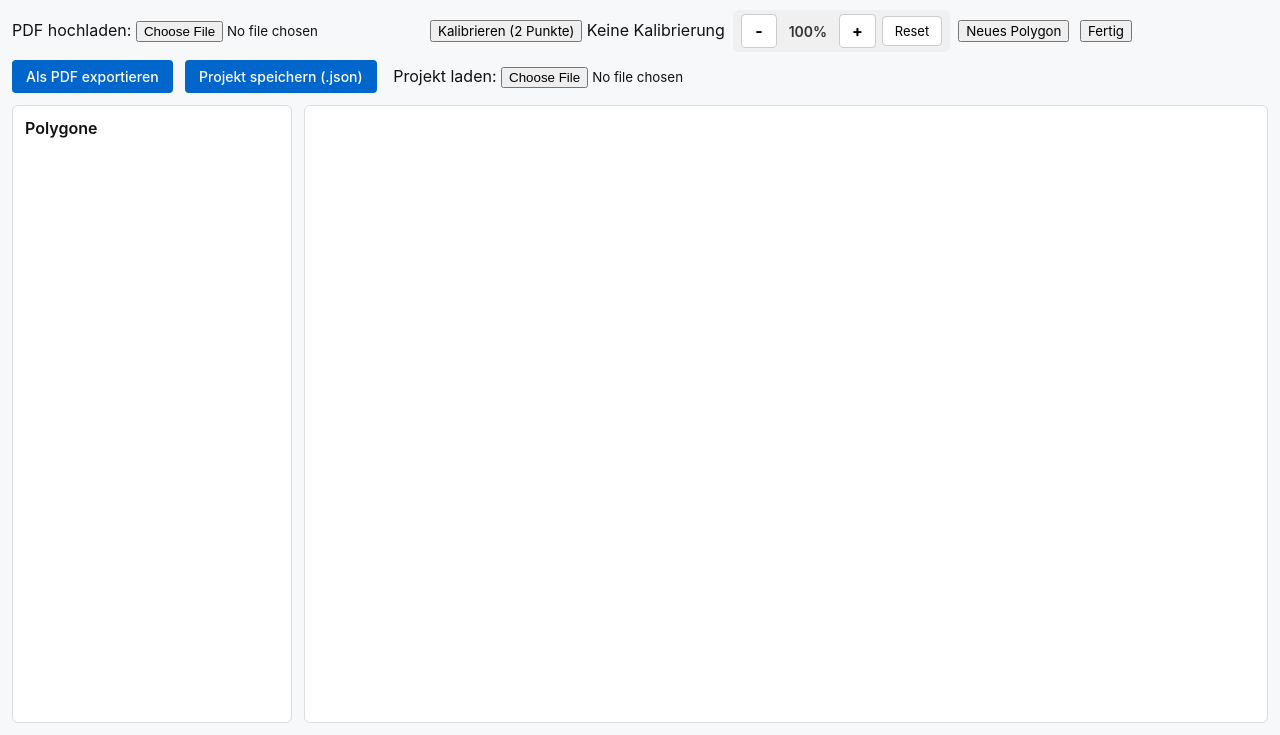
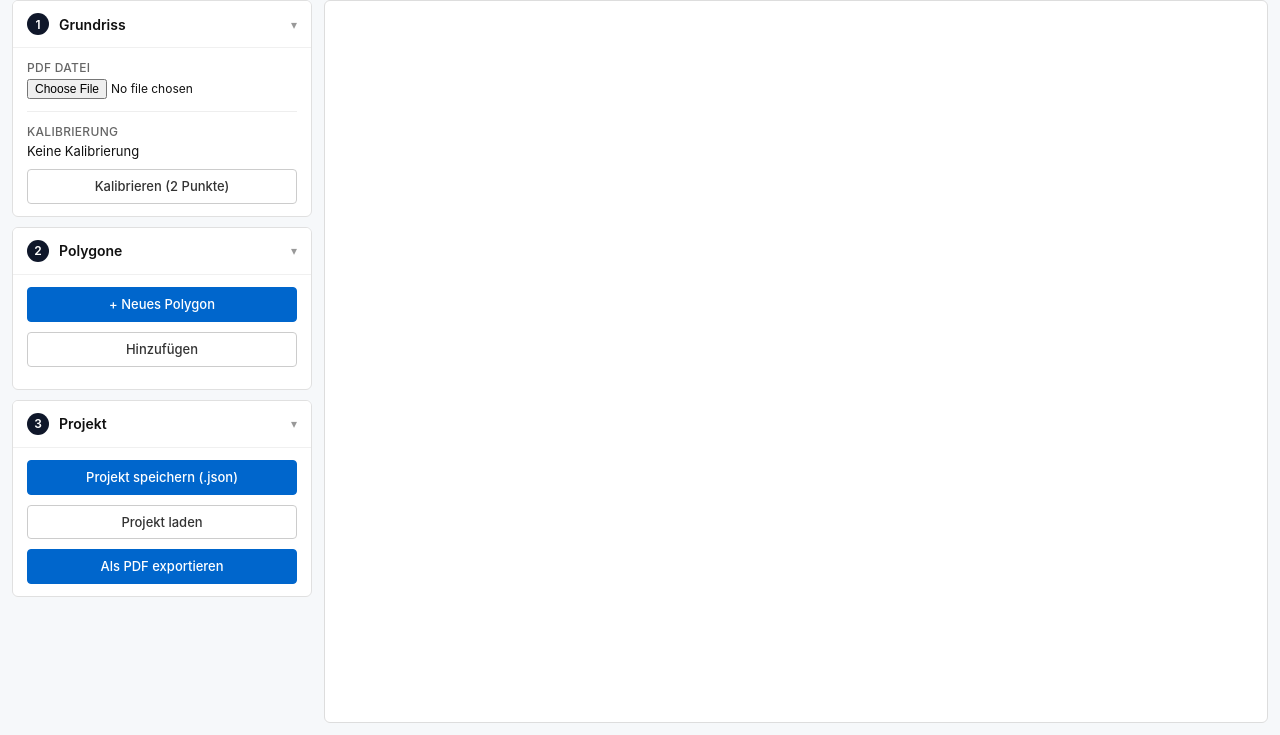
Before and after one commit to herrhorn/raumrechner, a website: page static/index.html in a window 1280 px wide. Shown: the part 65-800 px from the top of the page. Drawn offline with Linux system fonts and the light colour scheme.

Commit message:
Reorganize sidebar into three collapsible workflow cards
Split the flat top-bar of mixed actions into three numbered cards in
the sidebar that follow the actual workflow:
1. Grundriss — PDF upload, calibration
2. Polygone — draw and manage polygons
3. Projekt — save, load, export

Each card has a clickable header that toggles its collapsed state, so
users can hide sections they're not actively using. The top bar now
holds only the title and zoom controls (a viewing concern, not a
workflow step), giving the floor plan more horizontal room.

Rename the polygon-finish button from "Fertig" to "Hinzufügen" to
better describe what it does (adds the polygon to the list).

Co-Authored-By: Claude Sonnet 4.6 <noreply@anthropic.com>

```diff
--- a/static/app.js
+++ b/static/app.js
@@ -4,6 +4,13 @@
 if (window['pdfjsLib']) {
   pdfjsLib.GlobalWorkerOptions.workerSrc = 'vendor/pdfjs/build/pdf.worker.js';
 }
+
+// Collapsible sidebar cards
+document.querySelectorAll('.card-header').forEach(header => {
+  header.addEventListener('click', () => {
+    header.parentElement.classList.toggle('collapsed');
+  });
+});
 
 const fileInput = document.getElementById('fileInput');
 const canvas = document.getElementById('pdfCanvas');
--- a/static/index.html
+++ b/static/index.html
@@ -9,42 +9,65 @@
 <body>
   <header>
     <h1>Grundriss Flächenmesser</h1>
-  </header>
-  <main>
-    <section id="controls">
-      <label class="file-upload">
-        PDF hochladen:
-        <input id="fileInput" type="file" accept="application/pdf">
-      </label>
-<div class="calibration">
-        <button id="startCal">Kalibrieren (2 Punkte)</button>
-        <span id="calInfo">Keine Kalibrierung</span>
-      </div>
     <div class="zoom-controls">
-        <button id="zoomOut" title="Herauszoomen">-</button>
+      <button id="zoomOut" title="Herauszoomen">−</button>
       <span id="zoomLevel">100%</span>
       <button id="zoomIn" title="Hineinzoomen">+</button>
       <button id="zoomReset" title="Zoom zurücksetzen">Reset</button>
     </div>
-      <div class="tools">
-        <button id="drawPoly">Neues Polygon</button>
-        <button id="finishPoly">Fertig</button>
-        <span id="currentPolyName"></span>
+  </header>
+  <main>
+    <div id="mainContent">
+      <aside id="sidebar">
+        <section class="card" data-card="grundriss">
+          <button class="card-header" type="button">
+            <span class="card-num">1</span>
+            <span class="card-title">Grundriss</span>
+            <span class="card-toggle" aria-hidden="true">▾</span>
+          </button>
+          <div class="card-body">
+            <div class="field">
+              <label for="fileInput" class="field-label">PDF Datei</label>
+              <input id="fileInput" type="file" accept="application/pdf">
             </div>
-      <div class="export">
-        <button id="exportPdf">Als PDF exportieren</button>
-        <button id="saveProject">Projekt speichern (.json)</button>
-        <label class="file-upload">
-          Projekt laden:
-          <input id="loadProject" type="file" accept="application/json">
-        </label>
+            <div class="card-divider"></div>
+            <div class="field">
+              <span class="field-label">Kalibrierung</span>
+              <span id="calInfo" class="field-value">Keine Kalibrierung</span>
+            </div>
+            <button id="startCal" class="btn btn-secondary">Kalibrieren (2 Punkte)</button>
           </div>
         </section>
 
-    <div id="mainContent">
-      <aside id="sidebar">
-        <h3>Polygone</h3>
+        <section class="card" data-card="polygons">
+          <button class="card-header" type="button">
+            <span class="card-num">2</span>
+            <span class="card-title">Polygone</span>
+            <span class="card-toggle" aria-hidden="true">▾</span>
+          </button>
+          <div class="card-body">
+            <button id="drawPoly" class="btn btn-primary">+ Neues Polygon</button>
+            <button id="finishPoly" class="btn btn-secondary">Hinzufügen</button>
+            <div id="currentPolyName"></div>
             <div id="polygonList"></div>
+          </div>
+        </section>
+
+        <section class="card" data-card="project">
+          <button class="card-header" type="button">
+            <span class="card-num">3</span>
+            <span class="card-title">Projekt</span>
+            <span class="card-toggle" aria-hidden="true">▾</span>
+          </button>
+          <div class="card-body">
+            <button id="saveProject" class="btn btn-primary">Projekt speichern (.json)</button>
+            <label class="btn btn-secondary file-btn">
+              Projekt laden
+              <input id="loadProject" type="file" accept="application/json">
+            </label>
+            <button id="exportPdf" class="btn btn-primary">Als PDF exportieren</button>
+          </div>
+        </section>
       </aside>
 
       <section id="viewer">
--- a/static/styles.css
+++ b/static/styles.css
@@ -1,12 +1,47 @@
 *{box-sizing:border-box;font-family:Inter, system-ui, -apple-system, 'Segoe UI', Roboto, 'Helvetica Neue', Arial}
 body{margin:0;background:#f6f8fa;color:#111;height:100vh;display:flex;flex-direction:column;overflow:hidden}
-header{background:#0f172a;color:white;padding:12px 16px;flex-shrink:0}
-header h1{margin:0}
+
+header{background:#0f172a;color:white;padding:10px 16px;flex-shrink:0;display:flex;align-items:center;justify-content:space-between;gap:16px}
+header h1{margin:0;font-size:18px;font-weight:600}
+
 main{padding:12px;flex:1;display:flex;flex-direction:column;min-height:0;overflow:hidden}
-#controls{display:flex;flex-wrap:wrap;gap:8px;align-items:center;margin-bottom:12px;flex-shrink:0}
 #mainContent{display:flex;gap:12px;flex:1;min-height:0;overflow:hidden}
-#sidebar{width:280px;background:white;border:1px solid #ddd;border-radius:6px;padding:12px;flex-shrink:0;overflow-y:auto}
-#sidebar h3{margin:0 0 12px 0;font-size:16px;font-weight:600}
+
+#sidebar{width:300px;flex-shrink:0;overflow-y:auto;display:flex;flex-direction:column;gap:10px}
+
+/* Cards */
+.card{background:white;border:1px solid #e0e0e0;border-radius:6px;overflow:hidden;flex-shrink:0}
+.card-header{width:100%;display:flex;align-items:center;gap:10px;padding:12px 14px;background:white;border:none;cursor:pointer;font:inherit;text-align:left;border-bottom:1px solid #f0f0f0}
+.card-header:hover{background:#fafbfc}
+.card-num{width:22px;height:22px;border-radius:50%;background:#0f172a;color:white;font-size:12px;font-weight:600;display:inline-flex;align-items:center;justify-content:center;flex-shrink:0}
+.card-title{flex:1;font-size:14px;font-weight:600;color:#111}
+.card-toggle{transition:transform 0.2s;color:#999;font-size:12px}
+.card.collapsed .card-toggle{transform:rotate(-90deg)}
+.card.collapsed .card-body{display:none}
+.card.collapsed .card-header{border-bottom:none}
+.card-body{padding:12px 14px;display:flex;flex-direction:column;gap:10px}
+.card-divider{border-top:1px solid #eee;margin:2px 0}
+
+/* Form fields */
+.field{display:flex;flex-direction:column;gap:4px}
+.field-label{font-size:12px;font-weight:500;color:#666;text-transform:uppercase;letter-spacing:0.3px}
+.field-value{font-size:13px;color:#111}
+
+/* Buttons */
+.btn{display:inline-block;padding:8px 12px;border-radius:4px;font-size:13px;font-weight:500;cursor:pointer;border:1px solid;text-align:center;width:100%;font-family:inherit;line-height:1.3}
+.btn-primary{background:#0066cc;color:white;border-color:#0066cc}
+.btn-primary:hover{background:#0052a3;border-color:#0052a3}
+.btn-secondary{background:white;color:#333;border-color:#ccc}
+.btn-secondary:hover{background:#f5f7fa;border-color:#999}
+.file-btn{position:relative;overflow:hidden}
+.file-btn input{position:absolute;left:0;top:0;width:100%;height:100%;opacity:0;cursor:pointer}
+
+/* PDF file input */
+#fileInput{font-size:12px;width:100%}
+
+/* Polygon list */
+#currentPolyName{font-size:13px;color:#0066cc;font-weight:500;min-height:0}
+#currentPolyName:empty{display:none}
 #polygonList{display:flex;flex-direction:column;gap:8px}
 .polygon-item{padding:10px;border:1px solid #e0e0e0;border-radius:4px;cursor:pointer;transition:all 0.2s}
 .polygon-item:hover{background:#f0f7ff;border-color:#0066cc}
@@ -17,21 +52,22 @@ main{padding:12px;flex:1;display:flex;flex-direction:column;min-height:0;overflo
 .polygon-item-actions{display:flex;gap:4px}
 .polygon-item-actions button{background:none;border:none;cursor:pointer;padding:4px;font-size:12px;color:#666}
 .polygon-item-actions button:hover{color:#d32f2f}
+
+/* Viewer */
 #viewer{flex:1;min-width:0;display:flex;flex-direction:column;min-height:0}
 #pdfContainer{position:relative;border:1px solid #ddd;background:white;overflow:auto;border-radius:6px;flex:1;min-height:0}
 #pdfCanvas{display:block}
 #overlay{position:absolute;left:0;top:0;pointer-events:auto}
 #overlay > *{pointer-events:none}
-.file-upload input{display:inline-block}
-.tools button{margin-right:6px}
-.export button{margin-right:8px;padding:8px 14px;background:#0066cc;color:white;border:none;border-radius:4px;cursor:pointer;font-size:14px;font-weight:500}
-.export button:hover{background:#0052a3}
-.export .file-upload{display:inline-block;margin-left:4px}
-.zoom-controls{display:flex;align-items:center;gap:6px;padding:4px 8px;background:#f0f0f0;border-radius:6px}
-.zoom-controls button{padding:6px 12px;background:#fff;border:1px solid #ccc;border-radius:4px;cursor:pointer;font-size:16px;font-weight:bold;min-width:36px}
-.zoom-controls button:hover{background:#e8e8e8;border-color:#999}
-.zoom-controls button:active{background:#d8d8d8}
-.zoom-controls #zoomLevel{font-size:14px;font-weight:600;color:#333;min-width:50px;text-align:center}
-.zoom-controls #zoomReset{font-size:13px;font-weight:normal;min-width:auto}
-#currentPolyName{font-weight:600;color:#0066cc;margin-left:8px}
-@media (max-width:900px){#mainContent{flex-direction:column}#sidebar{width:100%;max-height:300px}}
+
+/* Zoom controls in header */
+.zoom-controls{display:flex;align-items:center;gap:6px;padding:3px;background:rgba(255,255,255,0.08);border-radius:6px}
+.zoom-controls button{padding:4px 10px;background:white;border:1px solid #ccc;border-radius:4px;cursor:pointer;font-size:14px;font-weight:bold;min-width:32px;color:#111}
+.zoom-controls button:hover{background:#e8e8e8}
+.zoom-controls #zoomLevel{font-size:13px;font-weight:600;color:white;min-width:48px;text-align:center}
+.zoom-controls #zoomReset{font-size:12px;font-weight:500;min-width:auto;padding:4px 10px}
+
+@media (max-width:900px){
+  #mainContent{flex-direction:column}
+  #sidebar{width:100%;max-height:50vh}
+}
```
Lines whose indentation alone changed are shown as unchanged.
